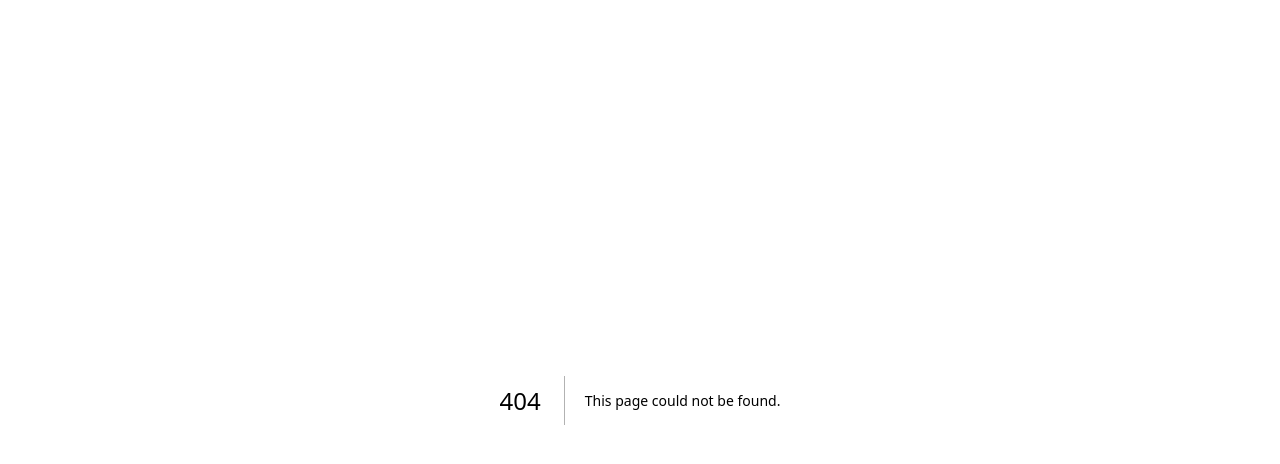
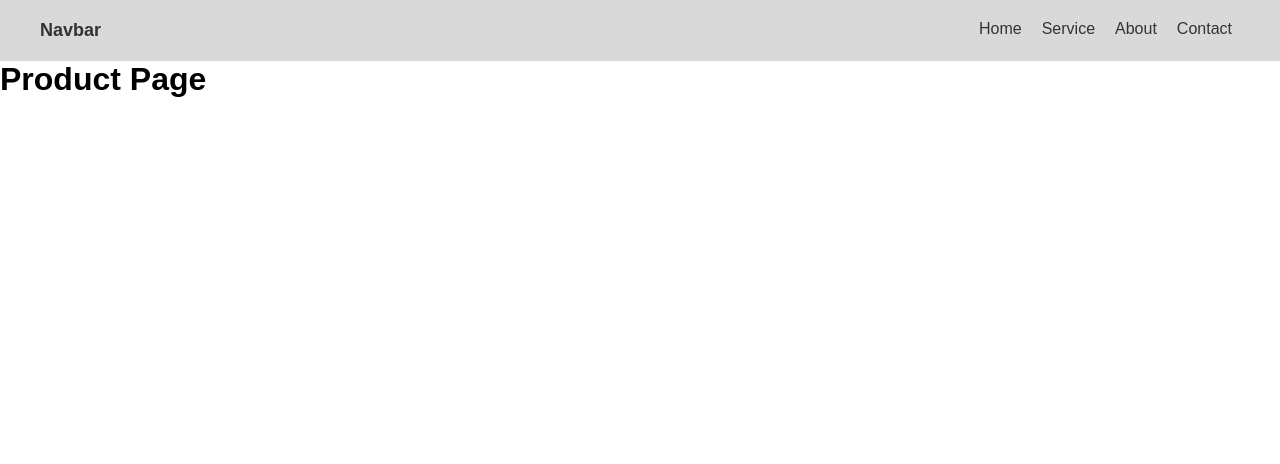
Before and after one commit to ridwanhx/belajar-next-js, a Next.js app: page /product in a window 1280 px wide. Before the commit this address had no page. Shown: the top 464 px of the page. Built offline with nearby package versions, Linux system fonts and the light colour scheme.

Commit message:
02. Belajar Next.js: mengimplementasikan konsep nested routing, dynamic routing, dan inisialisasi component navbar untuk di distribusikan ke seluruh halaman

```diff
--- /dev/null
+++ b/src/components/layouts/AppShell/index.tsx
@@ -0,0 +1,17 @@
+import React from "react";
+import Navbar from "../Navbar";
+
+// aturan di typescript mengharuskan kita untuk mendefinisikan type props terlebih dahulu ketika ingin menggunakan props sebagai parameter pada function
+type AppShellProps = {
+    children: React.ReactNode
+}
+
+export default function AppShell(props: AppShellProps) {
+    const { children } = props;
+    return (
+        <main>
+            <Navbar />
+            {children}
+        </main>
+    );
+};
--- /dev/null
+++ b/src/components/layouts/Navbar/index.tsx
@@ -0,0 +1,13 @@
+export default function Navbar() {
+    return (
+        <nav className="navbar">
+            <a href="#" className="navbar-header">Navbar</a>
+            <ul className="nav-items">
+                <li><a href="#" className="list-item">Home</a></li>
+                <li><a href="#" className="list-item">Service</a></li>
+                <li><a href="#" className="list-item">About</a></li>
+                <li><a href="#" className="list-item">Contact</a></li>
+            </ul>
+        </nav>
+    );
+}
--- a/src/pages/_app.tsx
+++ b/src/pages/_app.tsx
@@ -1,9 +1,20 @@
+// EPS 01: Setup NEXT.js
 // _app.tsx adalah sebuah route file yang dimana nantinya untuk setiap halaman yang di render, bisa kita atur di sini
 // menjadi titik awal dimana nantinya seluruh url akan mengakses ke file ini terlebih dahulu
 
-// import '@/styles/globals.css'
+// EPS 02: Pages & Layout
+// setiap file yang didefinisikan didalam folder pages, akan otomatis dibuatkan route nya oleh next.js
+// sehingga dengan begitu, dalam implementasinya tadi kita sudah coba mendefinisikan file about.tsx, dan setelahnya kita bisa langsung akses isinya dengan mengakses ke url localhost:3000/about
+// begitupun ketika kita mencoba memindahkan about.tsx kedalam folder about, kemudian mengganti nama file nya menjadi index.tsx, route nya tetap akan mengarahkan kita ke halaman about page yang telah kita definisikan pada file tersebut
+
+import AppShell from '@/components/layouts/AppShell';
+import '@/styles/globals.css'
 import type { AppProps } from 'next/app'
 
 export default function App({ Component, pageProps }: AppProps) {
-  return <Component {...pageProps} />
+  return (
+    <AppShell>
+      <Component {...pageProps} />
+    </AppShell>
+  );
 }
--- a/src/pages/api/hello.ts
+++ b/src/pages/api/hello.ts
@@ -1,3 +1,4 @@
+// EPS 01: Setup NEXT.js
 // Next.js bukan hanya bisa digunakan sebagai frontend, namun Next.js ini sifatnya adalah fullstack
 // artinya kita juga bisa membuat backend didalam kerangka kerja Next.js
 // seperti hal-nya yang coba disampaikan pada contoh berikut, dimana kita pada folder ini bisa mendefinisikan API
--- /dev/null
+++ b/src/pages/product/index.tsx
@@ -0,0 +1,10 @@
+// implementasi dynamic routing
+// secara konsep, dynamic routing ini akan memungkinkan Next.js untuk menangkap parameter berikutnya pada url (misal id, slug, alias, dsb) dengan mendefinisikan nama file nya dengan format [id] atau [alias] atau [slug]
+
+export default function ProductPage() {
+    return (
+        <>
+            <h1>Product Page</h1>
+        </>
+    );
+}
--- a/src/styles/globals.css
+++ b/src/styles/globals.css
@@ -1,78 +1,3 @@
-:root {
-  --max-width: 1100px;
-  --border-radius: 12px;
-  --font-mono: ui-monospace, Menlo, Monaco, 'Cascadia Mono', 'Segoe UI Mono',
-    'Roboto Mono', 'Oxygen Mono', 'Ubuntu Monospace', 'Source Code Pro',
-    'Fira Mono', 'Droid Sans Mono', 'Courier New', monospace;
-
-  --foreground-rgb: 0, 0, 0;
-  --background-start-rgb: 214, 219, 220;
-  --background-end-rgb: 255, 255, 255;
-
-  --primary-glow: conic-gradient(
-    from 180deg at 50% 50%,
-    #16abff33 0deg,
-    #0885ff33 55deg,
-    #54d6ff33 120deg,
-    #0071ff33 160deg,
-    transparent 360deg
-  );
-  --secondary-glow: radial-gradient(
-    rgba(255, 255, 255, 1),
-    rgba(255, 255, 255, 0)
-  );
-
-  --tile-start-rgb: 239, 245, 249;
-  --tile-end-rgb: 228, 232, 233;
-  --tile-border: conic-gradient(
-    #00000080,
-    #00000040,
-    #00000030,
-    #00000020,
-    #00000010,
-    #00000010,
-    #00000080
-  );
-
-  --callout-rgb: 238, 240, 241;
-  --callout-border-rgb: 172, 175, 176;
-  --card-rgb: 180, 185, 188;
-  --card-border-rgb: 131, 134, 135;
-}
-
-@media (prefers-color-scheme: dark) {
-  :root {
-    --foreground-rgb: 255, 255, 255;
-    --background-start-rgb: 0, 0, 0;
-    --background-end-rgb: 0, 0, 0;
-
-    --primary-glow: radial-gradient(rgba(1, 65, 255, 0.4), rgba(1, 65, 255, 0));
-    --secondary-glow: linear-gradient(
-      to bottom right,
-      rgba(1, 65, 255, 0),
-      rgba(1, 65, 255, 0),
-      rgba(1, 65, 255, 0.3)
-    );
-
-    --tile-start-rgb: 2, 13, 46;
-    --tile-end-rgb: 2, 5, 19;
-    --tile-border: conic-gradient(
-      #ffffff80,
-      #ffffff40,
-      #ffffff30,
-      #ffffff20,
-      #ffffff10,
-      #ffffff10,
-      #ffffff80
-    );
-
-    --callout-rgb: 20, 20, 20;
-    --callout-border-rgb: 108, 108, 108;
-    --card-rgb: 100, 100, 100;
-    --card-border-rgb: 200, 200, 200;
-  }
-}
-
 * {
   box-sizing: border-box;
   padding: 0;
@@ -83,16 +8,7 @@ html,
 body {
   max-width: 100vw;
   overflow-x: hidden;
-}
-
-body {
-  color: rgb(var(--foreground-rgb));
-  background: linear-gradient(
-      to bottom,
-      transparent,
-      rgb(var(--background-end-rgb))
-    )
-    rgb(var(--background-start-rgb));
+  font-family: Arial, Helvetica, sans-serif;
 }
 
 a {
@@ -100,8 +16,31 @@ a {
   text-decoration: none;
 }
 
-@media (prefers-color-scheme: dark) {
-  html {
-    color-scheme: dark;
-  }
+.navbar {
+  width: 100%;
+  display: flex;
+  justify-content: space-between;
+  padding: 20px;
+  padding-left: 40px;
+  padding-right: 40px;
+  background-color: #d9d9d9;
+  color: #333;
 }
+.navbar-header {
+  font-size: 18px;
+  font-weight: 600;
+}
+.nav-items {
+  list-style: none;
+  display: flex;
+  gap: 4px;
+}
+.list-item {
+  padding: 8px;
+  transition: all 300ms;
+}
+.list-item:hover {
+  background-color: #333;
+  border-radius: 6px;
+  color: white;
+}
```
Also changed, not shown: src/pages/about/index.tsx (added, +7 -0 lines), src/pages/product/[slug].tsx (added, +14 -0 lines), src/pages/setting/app/index.tsx (added, +7 -0 lines), src/pages/setting/user/index.tsx (added, +9 -0 lines).
